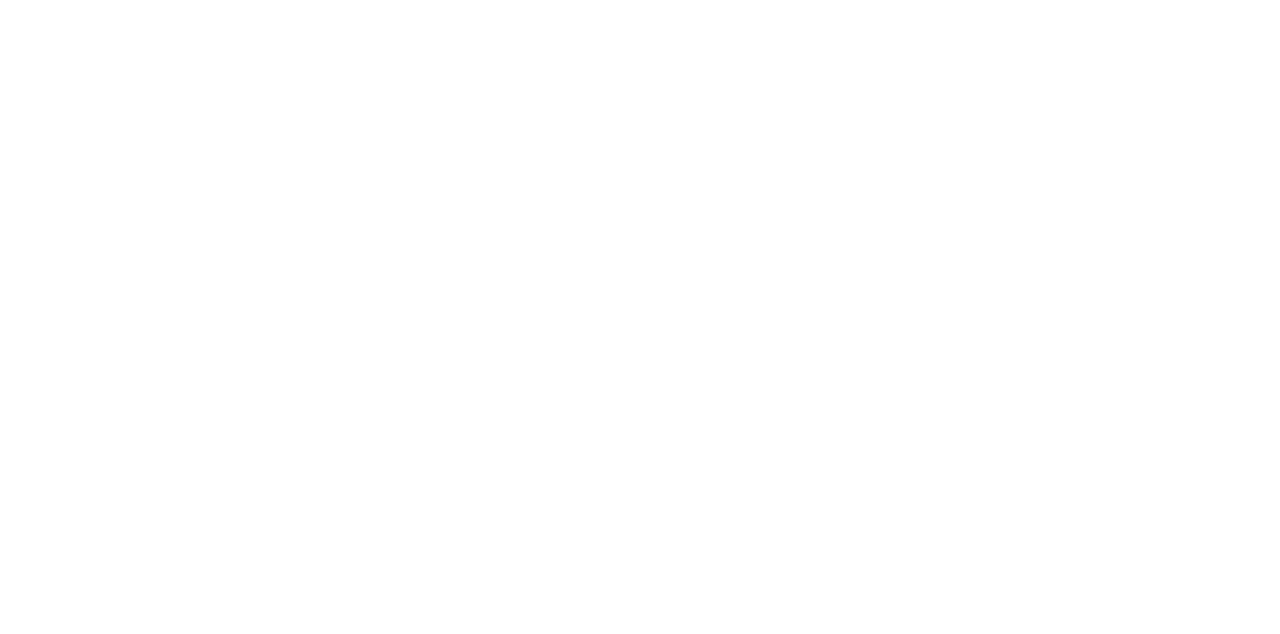
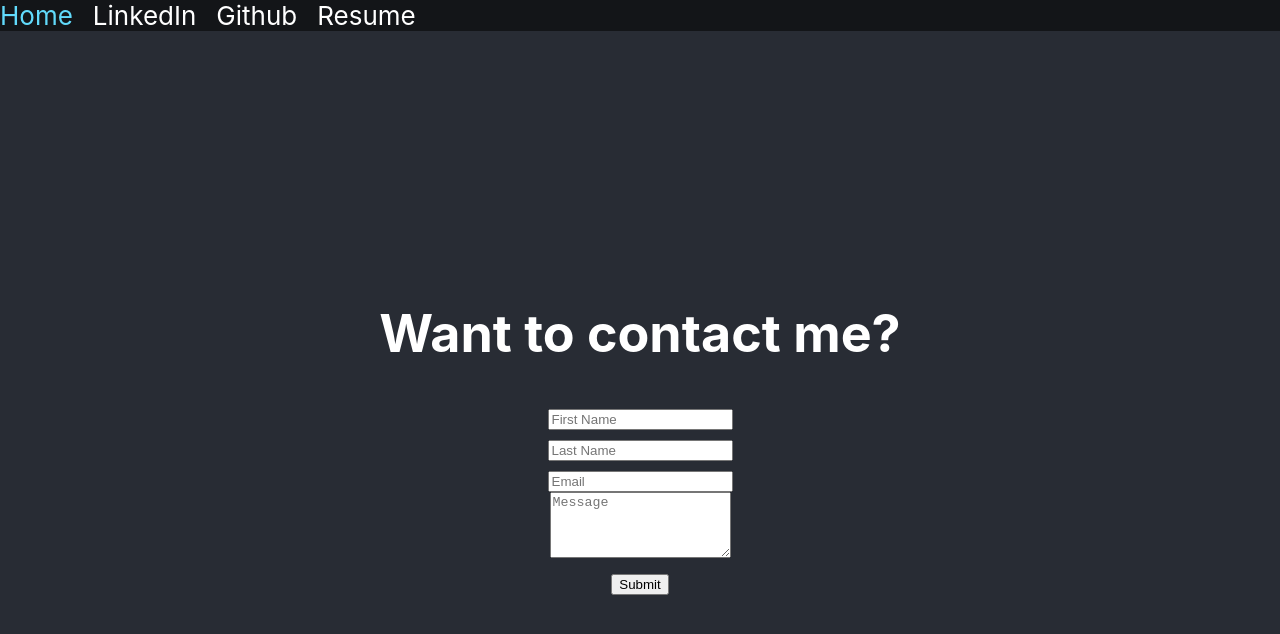
Before and after one commit to Log45/Personal-Website, a React (Create React App) app in the folder my-app/: page /contact in a window 1280 px wide. Before the commit this address had no page. Shown: the top 634 px of the page. Built offline with nearby package versions, Linux system fonts and the light colour scheme.

Commit message:
First publishable prototype finished, now need to containerize it

```diff
--- a/my-app/src/App.tsx
+++ b/my-app/src/App.tsx
@@ -2,7 +2,7 @@
 import React from 'react';
 import { BrowserRouter as Router, Route, Routes } from 'react-router-dom';
 import Home from './components/Home';
-import Resume from './components/Resume';
+import Contact from './components/Contact';
 //import About from './components/About';
 //import Contact from './components/Contact';
 
@@ -12,7 +12,7 @@ const App: React.FC = () => {
       <div>
         <Routes>
           <Route path="/" Component={Home} />
-          <Route path="/resume" Component={Resume} />
+          <Route path="/contact" Component={Contact} />
           {/* Add more routes as needed */}
         </Routes>
       </div>
--- /dev/null
+++ b/my-app/src/components/Contact.css
@@ -0,0 +1,11 @@
+.Contact {
+    text-align: center;
+    background-color: #282c34;
+    min-height: 100vh;
+    display: flex;
+    flex-direction: column;
+    align-items: center;
+    justify-content: center;
+    font-size: calc(10px + 2vmin);
+    color: white;
+  }
--- /dev/null
+++ b/my-app/src/components/Contact.tsx
@@ -0,0 +1,21 @@
+// Contact.tsx
+import React from 'react';
+import './Contact.css';
+import ContactForm from './ContactForm';
+import Navbar from './Navbar'
+
+const Contact: React.FC = () => {
+  return (
+    <div>
+    <Navbar/>
+    <div className='Contact'>
+
+      <h1>Want to contact me?</h1>
+      {/* Contact page content */}
+      <ContactForm/>
+    </div>
+    </div>
+  );
+};
+
+export default Contact;
--- /dev/null
+++ b/my-app/src/components/ContactForm.tsx
@@ -0,0 +1,58 @@
+// ContactForm.tsx
+import React, { useState, ChangeEvent, FormEvent } from 'react';
+
+interface FormData {
+  firstName: string;
+  lastName: string;
+  email: string;
+  message: string;
+}
+
+const ContactForm: React.FC = () => {
+  const [formData, setFormData] = useState<FormData>({
+    firstName: '',
+    lastName: '',
+    email: '',
+    message: ''
+  });
+
+  const handleChange = (e: ChangeEvent<HTMLInputElement | HTMLTextAreaElement>) => {
+    const { name, value } = e.target;
+    setFormData({ ...formData, [name]: value });
+  };
+
+  const handleSubmit = (e: FormEvent) => {
+    e.preventDefault();
+    // Handle form submission (send email or perform API call)
+    console.log(formData);
+    // Reset form fields
+    setFormData({
+      firstName: '',
+      lastName: '',
+      email: '',
+      message: ''
+    });
+  };
+
+  return (
+    <form onSubmit={handleSubmit}>
+      <div>
+        <input type="text" name="firstName" value={formData.firstName} onChange={handleChange} placeholder="First Name" required />
+      </div>
+      <div>
+        <input type="text" name="lastName" value={formData.lastName} onChange={handleChange} placeholder="Last Name" required />
+      </div>
+      <div>
+        <input type="email" name="email" value={formData.email} onChange={handleChange} placeholder="Email" required />
+      </div>
+      <div>
+        <textarea name="message" value={formData.message} onChange={handleChange} placeholder="Message" rows={4} required />
+      </div>
+      <div>
+        <button type="submit">Submit</button>
+      </div>
+    </form>
+  );
+};
+
+export default ContactForm;
--- a/my-app/src/components/Home.css
+++ b/my-app/src/components/Home.css
@@ -1,7 +1,7 @@
 .Home {
     text-align: center;
     background-color: #282c34;
-    min-height: 100vh;
+    /* min-height: 100vh; */
     display: flex;
     flex-direction: column;
     align-items: center;
@@ -9,3 +9,29 @@
     font-size: calc(10px + 2vmin);
     color: white;
   }
+
+.Description{
+    text-align: left;
+    background-color: #282c34;
+    /* min-height: 100vh; */
+    display: flex;
+    /* flex-direction: column; */
+    /* align-items: center;  */
+    /* justify-content: center;  */
+    font-size: calc(10px + 2vmin);
+    color: white;
+}
+
+.Description p {
+    flex: 1; /* Let the paragraph expand to fill the remaining space */
+    margin: 0; /* Reset margin */
+    padding: 0; /* Reset padding */
+  }
+
+.Description img {
+    flex: 0 0 auto; /* Let the image shrink or grow as needed */
+    max-width: 100%; /* Ensure the image doesn't exceed its container's width */
+    margin: 0; /* Reset margin */
+    padding: 0; /* Reset padding */
+    margin-right: 20px; /* Add some space between the image and paragraph */
+  }
--- a/my-app/src/components/Home.tsx
+++ b/my-app/src/components/Home.tsx
@@ -3,6 +3,7 @@
 import React from 'react';
 import './Home.css';
 import Navbar from './Navbar'
+import selfPortraint from '../assets/headshot.jpeg'
 
 const Home: React.FC = () => {
   return (
@@ -10,8 +11,30 @@ const Home: React.FC = () => {
     <Navbar/>
     <div className='Home'>
 
-      <h1>Home</h1>
+      <h1>Hello! I'm Logan Endes &#128075;</h1>
+
+      {/* <h2>About me: </h2> */}
+
       {/* Home page content */}
+    </div>
+    <div className='Description'>
+    <img src={selfPortraint} alt="Me" width={600} height={600}/>
+    <p>I'm a third year student at Rochester Institute of Technology studying Computer Science as well as Japanese Language and Culture.
+        Next year, I will begin taking graduate courses as part of RIT's Accelerated Master's program, focusing in Artificial Intelligence
+        and Machine Learning.
+        <br></br>
+        <br></br>
+        Currently, I'm working as a Software Engineering Intern at Ecolab collaborating with Microsoft engineers to bring AI assistants to
+        the restaurant industry with the help of insights from computer vision applications.
+        <br></br>
+        <br></br>
+        During the Summer of 2023, I was part of the Science Undergratuate Laboratory Internship program at Brookhaven National Laboratory (BNL).
+        In my time there, I researched the use of Large Language AI Models (LLMs) similar to ChatGPT to aid in the research and development of
+        medical isotopes used to treat cancer through BNL's Computational Science Initiative group in collaboration with the Medical Isotope Research and Production group.
+        While specific prompting of models and types of models needs work before a fully autonomous system can be created, we found that the use of LLMs can be
+        a valuable asset in automatic isotope suggestion and production for the future of cancer treatment.
+    </p>
+
     </div>
     </div>
   );
--- a/my-app/src/components/Navbar.tsx
+++ b/my-app/src/components/Navbar.tsx
@@ -8,7 +8,10 @@ const Navbar: React.FC = () => {
     <nav>
       <ul className="navbar-list"> {/* Apply CSS class to the ul element */}
         <li><Link to="/">Home</Link></li>
+        <li><a href="https://www.linkedin.com/in/logan-endes/" target="_blank" rel="noopener noreferrer">LinkedIn</a></li>
+        <li><a href="https://github.com/Log45" target="_blank" rel="noopener noreferrer">Github</a></li>
         <li><a href="resume.pdf" target="_blank" rel="noopener noreferrer">Resume</a></li>
+        {/* <li><Link to="/contact">Contact</Link></li> */}
         {/* <li><Link to="/contact">Contact</Link></li> */}
       </ul>
     </nav>
--- a/my-app/src/components/Resume.tsx
+++ b/my-app/src/components/Resume.tsx
@@ -1,4 +1,5 @@
 // Resume.tsx
+// This is unused
 
 import React from 'react';
 import Navbar from './Navbar'
```
Also changed, not shown: 2 other files (tests, documents, lock files or other folders).
